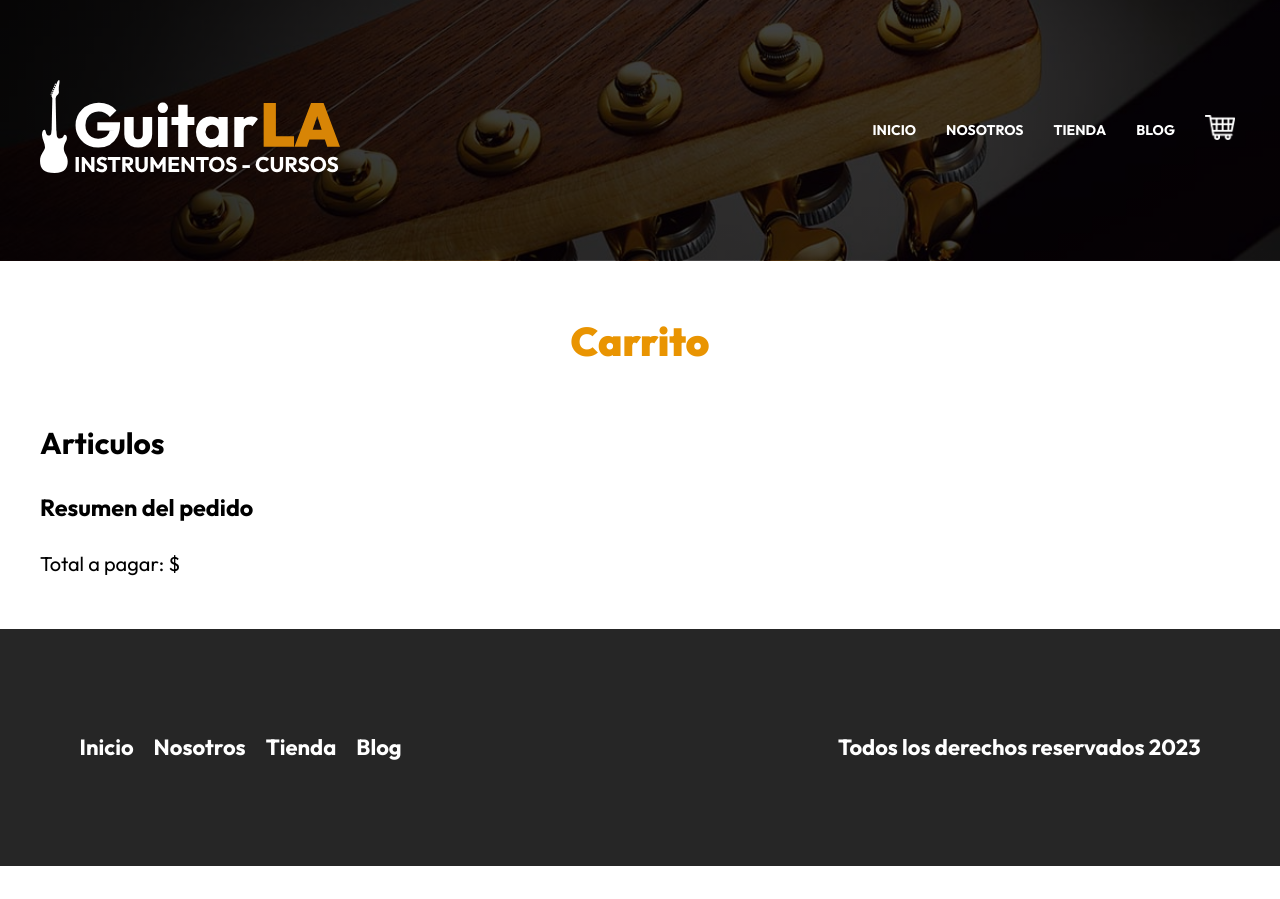
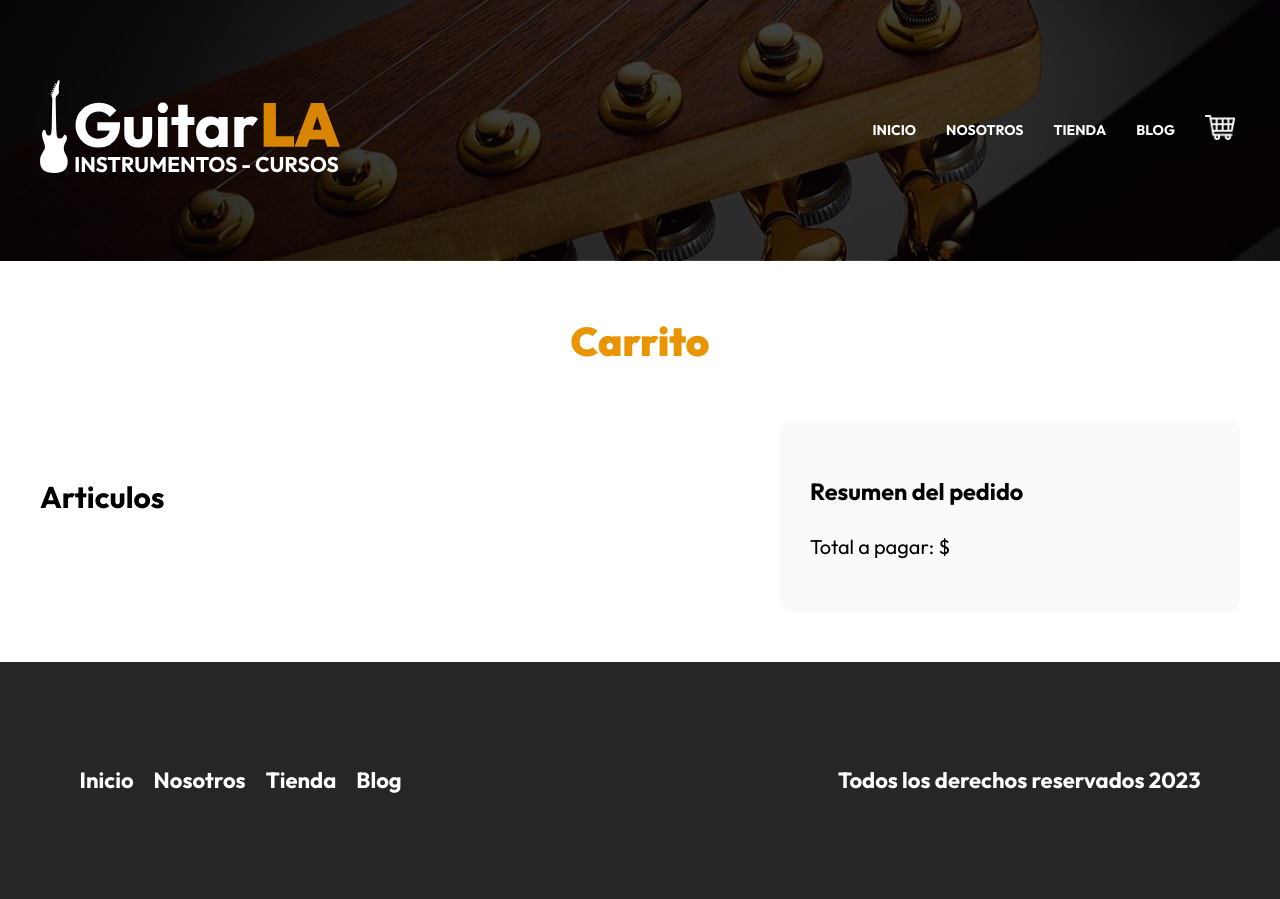
Before and after one commit to erdini1/guitarla-next, a Next.js app: page /carrito in a window 1280 px wide. Before the commit the page ends 866 px from the top, so only its background shows below. Built offline with nearby package versions, Linux system fonts and the light colour scheme.

Commit message:
Aplicando CSS al carrito

```diff
--- a/app/carrito/page.jsx
+++ b/app/carrito/page.jsx
@@ -9,12 +9,12 @@
         <main className="contenedor">
             <h1 className="heading">Carrito</h1>
 
-            <div>
-                <div>
+            <div className={styles.contenido}>
+                <div className={styles.carrito}>
                     <h2>Articulos</h2>
                 </div>
 
-                <aside>
+                <aside className={styles.resumen}>
                     <h3>Resumen del pedido</h3>
                     <p>Total a pagar: $</p>
                 </aside>
--- a/styles/carrito.module.css
+++ b/styles/carrito.module.css
@@ -0,0 +1,19 @@
+.contenido{
+    display: grid;
+    align-items: flex-start;
+    gap: 5rem;
+}
+@media (min-width:768px){
+    .contenido{
+        grid-template-columns: 3fr 2fr;
+    }
+}
+.carrito{
+    padding: 3rem 0;
+
+}
+.resumen {
+    background-color: #f9fafb;
+    padding: 3rem;
+    border-radius: 1rem;
+}
```
